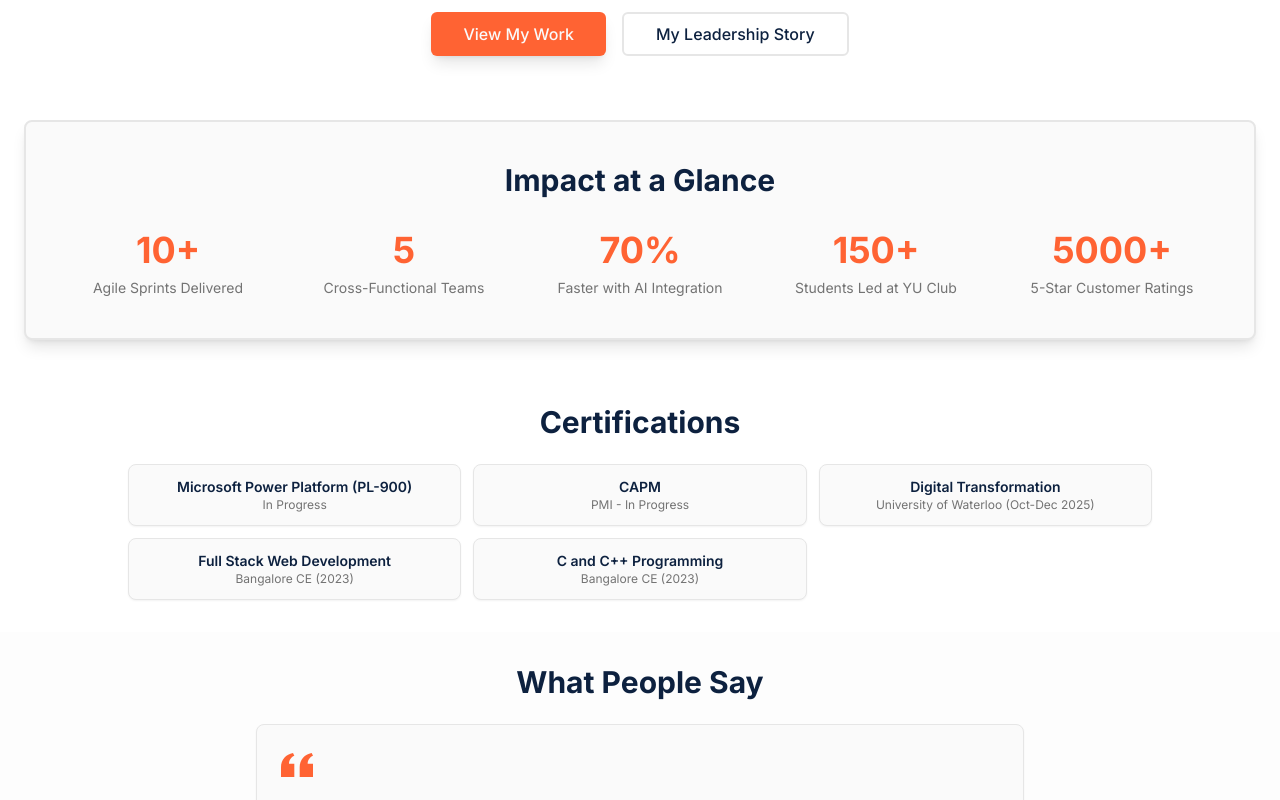
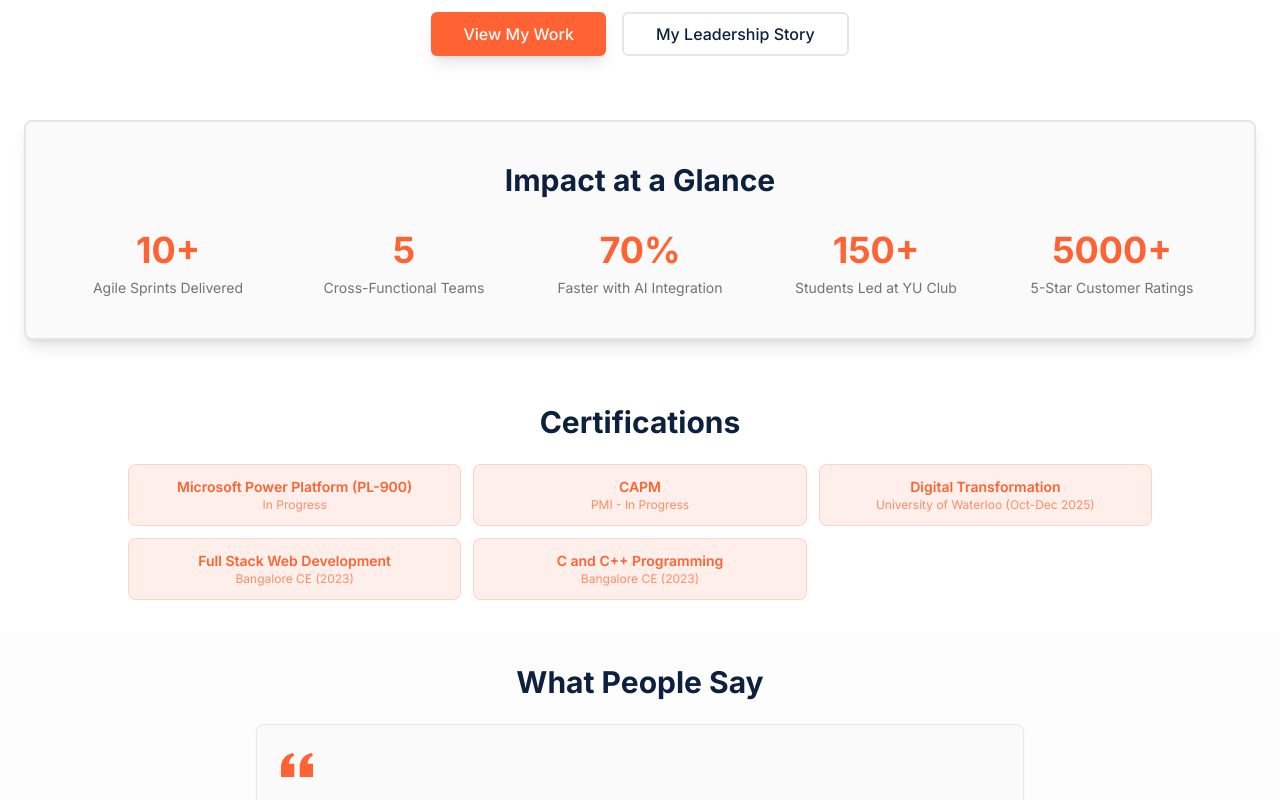
Before and after one commit to nandan1717/nandangoyal-3af8c0f2, a React (Vite) app: page / in a window 1280 px wide. Shown: the part 382-1182 px from the top of the page. Built offline with nearby package versions, Linux system fonts and the light colour scheme; the HTML template or start-up script is replaced by a standard one.

Commit message:
Refactor: Match banner colors

```diff
--- a/src/pages/Home.tsx
+++ b/src/pages/Home.tsx
@@ -74,25 +74,25 @@ const Home = () => {
           <div className="mb-8">
             <h2 className="text-2xl sm:text-3xl font-bold text-foreground mb-6 text-center">Certifications</h2>
             <div className="grid grid-cols-1 md:grid-cols-2 lg:grid-cols-3 gap-3 max-w-5xl mx-auto">
-              <div className="bg-card px-4 py-3 rounded-lg border shadow-sm text-center">
-                <p className="font-semibold text-foreground text-sm">Microsoft Power Platform (PL-900)</p>
-                <p className="text-xs text-muted-foreground">In Progress</p>
+              <div className="bg-accent/10 px-4 py-3 rounded-lg border border-accent/20 text-center">
+                <p className="font-semibold text-accent text-sm">Microsoft Power Platform (PL-900)</p>
+                <p className="text-xs text-accent/70">In Progress</p>
               </div>
-              <div className="bg-card px-4 py-3 rounded-lg border shadow-sm text-center">
-                <p className="font-semibold text-foreground text-sm">CAPM</p>
-                <p className="text-xs text-muted-foreground">PMI - In Progress</p>
+              <div className="bg-accent/10 px-4 py-3 rounded-lg border border-accent/20 text-center">
+                <p className="font-semibold text-accent text-sm">CAPM</p>
+                <p className="text-xs text-accent/70">PMI - In Progress</p>
               </div>
-              <div className="bg-card px-4 py-3 rounded-lg border shadow-sm text-center">
-                <p className="font-semibold text-foreground text-sm">Digital Transformation</p>
-                <p className="text-xs text-muted-foreground">University of Waterloo (Oct-Dec 2025)</p>
+              <div className="bg-accent/10 px-4 py-3 rounded-lg border border-accent/20 text-center">
+                <p className="font-semibold text-accent text-sm">Digital Transformation</p>
+                <p className="text-xs text-accent/70">University of Waterloo (Oct-Dec 2025)</p>
               </div>
-              <div className="bg-card px-4 py-3 rounded-lg border shadow-sm text-center">
-                <p className="font-semibold text-foreground text-sm">Full Stack Web Development</p>
-                <p className="text-xs text-muted-foreground">Bangalore CE (2023)</p>
+              <div className="bg-accent/10 px-4 py-3 rounded-lg border border-accent/20 text-center">
+                <p className="font-semibold text-accent text-sm">Full Stack Web Development</p>
+                <p className="text-xs text-accent/70">Bangalore CE (2023)</p>
               </div>
-              <div className="bg-card px-4 py-3 rounded-lg border shadow-sm text-center">
-                <p className="font-semibold text-foreground text-sm">C and C++ Programming</p>
-                <p className="text-xs text-muted-foreground">Bangalore CE (2023)</p>
+              <div className="bg-accent/10 px-4 py-3 rounded-lg border border-accent/20 text-center">
+                <p className="font-semibold text-accent text-sm">C and C++ Programming</p>
+                <p className="text-xs text-accent/70">Bangalore CE (2023)</p>
               </div>
             </div>
           </div>
```
